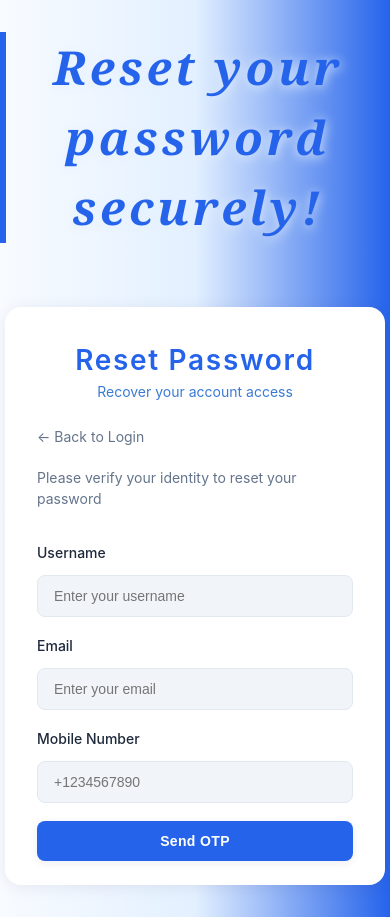
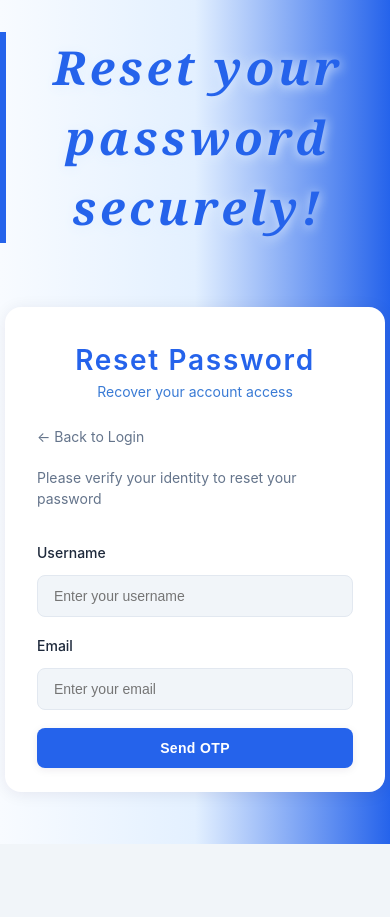
Before and after one commit to abinaychikkula-05/Sentiview, a React (Create React App) app in the folder Frontend/: page /forgot-password in a window 390 px wide. After the commit the page ends 844 px from the top, so only its background shows below. Built offline with nearby package versions, Linux system fonts and the light colour scheme.

Commit message:
Auth: make mobile optional for OTP flow; Frontend: remove mobile input from forgot-password UI

```diff
--- a/Frontend/src/pages/ForgotPassword.js
+++ b/Frontend/src/pages/ForgotPassword.js
@@ -33,7 +33,7 @@ const ForgotPassword = () => {
   // oldPassword removed from ForgotPassword UI — moved to ResetPassword page
   const [newPassword, setNewPassword] = useState('');
   const [confirmPassword, setConfirmPassword] = useState('');
-  const [mobile, setMobile] = useState('');
+  // mobile removed from UI; server will use stored user.mobile when available
   const [otp, setOtp] = useState('');
   const [otpSent, setOtpSent] = useState(false);
   const [resetToken, setResetToken] = useState('');
@@ -57,7 +57,6 @@ const ForgotPassword = () => {
       const resp = await axios.post(`${getAPIUrl()}/api/auth/send-otp`, {
         username,
         email,
-        mobile,
       });
       if (resp.data.success) {
         setSuccess('OTP sent to mobile. Enter the code to verify.');
@@ -83,7 +82,6 @@ const ForgotPassword = () => {
       const resp = await axios.post(`${getAPIUrl()}/api/auth/verify-otp`, {
         username,
         email,
-        mobile,
         otp,
       });
       if (resp.data.success) {
@@ -188,18 +186,6 @@ const ForgotPassword = () => {
                 />
               </div>
 
-              <div className="form-group">
-                <label htmlFor="mobile">Mobile Number</label>
-                <input
-                  type="tel"
-                  id="mobile"
-                  value={mobile}
-                  onChange={(e) => setMobile(e.target.value)}
-                  required
-                  placeholder="+1234567890"
-                />
-              </div>
-
               {otpSent && (
                 <div className="form-group">
                   <label htmlFor="otp">OTP</label>
```
Also changed, not shown: 1 other file (tests, documents, lock files or other folders).
